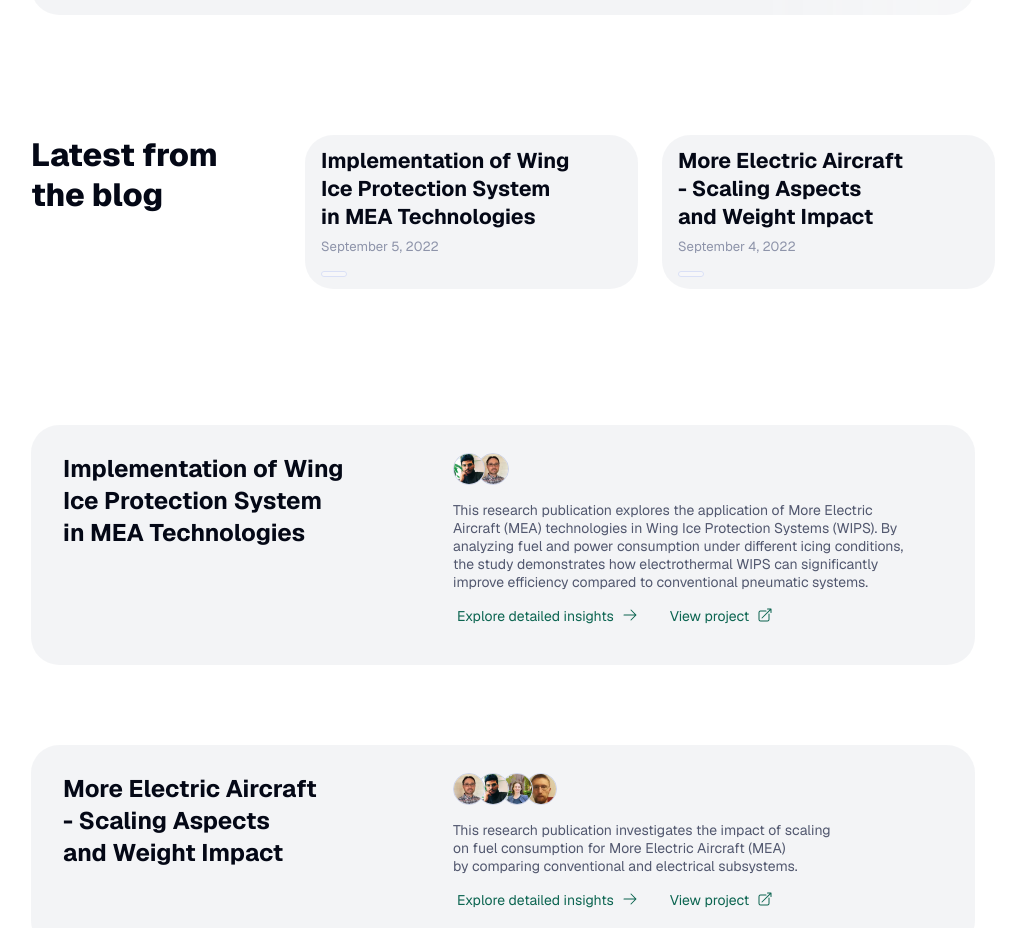
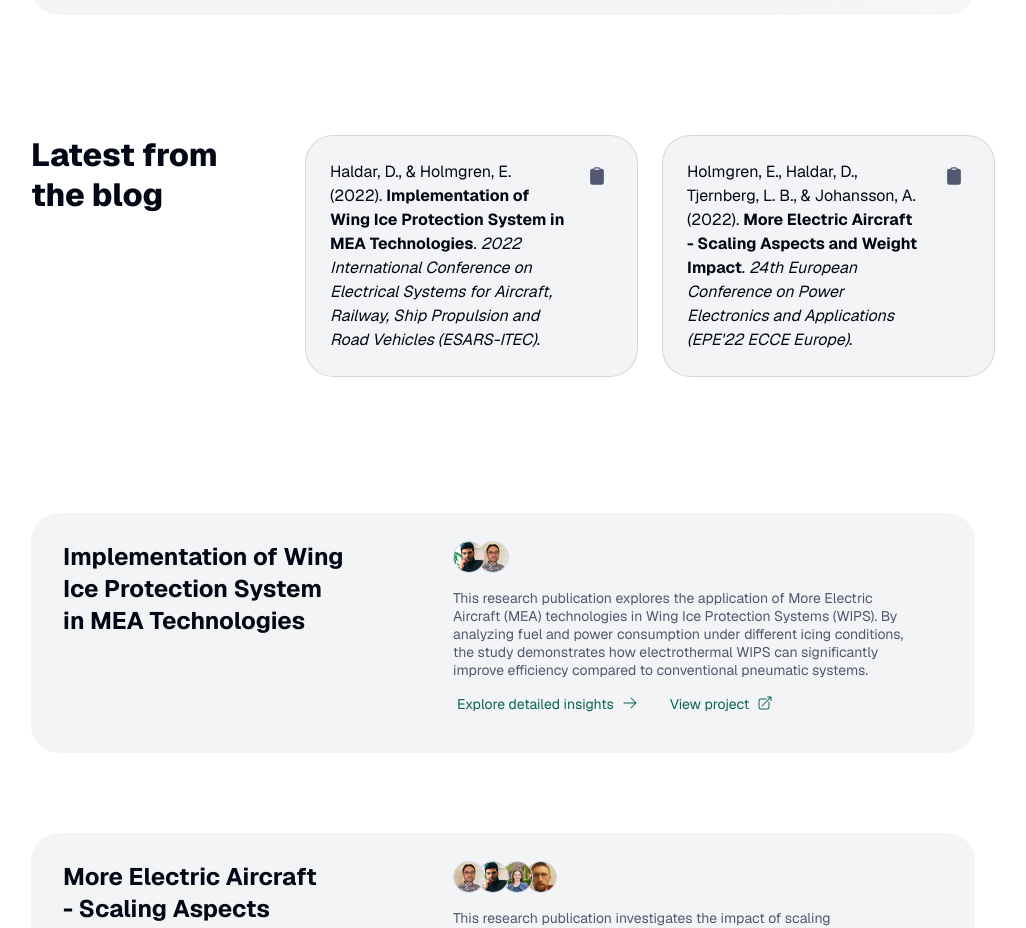
Before and after one commit to dhruvhaldar/portfolio, a Next.js app: page / in a window 1280 px wide. Shown: the part 1380-2308 px from the top of the page, without its empty margins (137-1163 px from the left). Built offline with nearby package versions, Linux system fonts and the light colour scheme.

Commit message:
feat: Refactor publication display to APA citation format, introducing `formatCitation` utility and `publication` metadata.

```diff
--- a/src/app/publications/posts/implementation-of-wing-ice-protection-in-mea.mdx
+++ b/src/app/publications/posts/implementation-of-wing-ice-protection-in-mea.mdx
@@ -12,6 +12,7 @@ team:
     avatar: "/images/emil.avif"
     linkedIn: "https://www.linkedin.com/in/emil-holmgren-theengineer/"
 link: "/documents/ImplementationofwingipsinmeaDhruv.pdf"
+publication: "2022 International Conference on Electrical Systems for Aircraft, Railway, Ship Propulsion and Road Vehicles (ESARS-ITEC)"
 ---
 
 > _Results revealed a significant reduction in e-WIPS power usage, ranging from 13% to 50% depending on the p-WIPS configuration chosen._
--- a/src/app/publications/posts/mea-scaling-aspects.mdx
+++ b/src/app/publications/posts/mea-scaling-aspects.mdx
@@ -18,6 +18,7 @@ team:
     role: "Researcher"
     avatar: "/images/johanss7.avif"
 link: "/documents/meascalingaspects.pdf"
+publication: "24th European Conference on Power Electronics and Applications (EPE'22 ECCE Europe)"
 ---
 
 > _Calculations show that a reduction in fuel consumption is possible when electrifying the ECS. The MEA technology can therefore help the air transport industry to meet the climate goals._
--- /dev/null
+++ b/src/app/utils/formatCitation.ts
@@ -0,0 +1,39 @@
+export interface CitationAuthor {
+    name: string;
+}
+
+export function formatAuthors(authors: CitationAuthor[] = []): string {
+    if (!authors || authors.length === 0) return "";
+
+    const formattedAuthors = authors.map((author: CitationAuthor) => {
+        const parts = author.name.trim().split(" ");
+        if (parts.length === 1) return parts[0];
+        const lastName = parts[parts.length - 1];
+        const initials = parts.slice(0, -1).map(p => p[0] + ".").join(" ");
+        return `${lastName}, ${initials}`;
+    });
+
+    const formatList = (list: string[]) => {
+        const last = list[list.length - 1];
+        if (last.endsWith(".")) {
+            list[list.length - 1] = last.slice(0, -1);
+        }
+        return list;
+    };
+
+    if (formattedAuthors.length === 1) return formattedAuthors[0] + ".";
+    if (formattedAuthors.length === 2) {
+        const [author1, author2] = formatList([...formattedAuthors]);
+        return `${author1}, & ${author2}.`;
+    }
+
+    const lastAuthor = formattedAuthors.pop();
+    const processedAuthors = formatList([...formattedAuthors, lastAuthor!]);
+    const finalLastAuthor = processedAuthors.pop();
+    return `${processedAuthors.join(", ")}, & ${finalLastAuthor}.`;
+}
+
+export function formatYear(date: string): string {
+    if (!date) return "";
+    return new Date(date).getFullYear().toString();
+}
--- a/src/app/utils/utils.ts
+++ b/src/app/utils/utils.ts
@@ -19,6 +19,7 @@ type Metadata = {
   tag?: string;
   team: Team[];
   link?: string;
+  publication?: string;
 };
 
 /**
@@ -53,6 +54,7 @@ function readMDXFile(filePath: string) {
     tag: data.tag || [],
     team: data.team || [],
     link: data.link || "",
+    publication: data.publication || "",
   };
   return { metadata, content };
 }
--- a/src/components/blog/Posts.module.scss
+++ b/src/components/blog/Posts.module.scss
@@ -1,5 +1,9 @@
 .hover {
     transition: all 0.2s ease-in-out;
+}
+
+.citationHover:hover {
+    background: var(--neutral-alpha-weak);
 }
 
 .hover:hover {
--- a/src/components/publications/Post.tsx
+++ b/src/components/publications/Post.tsx
@@ -1,4 +1,9 @@
-import { Column, Flex, Heading, SmartImage, SmartLink, Spotlight, Tag, Text } from "@/once-ui/components"; import styles from "./Posts.module.scss"; import { formatDate } from "@/app/utils/formatDate";
+"use client";
+
+import { Flex, SmartLink, Spotlight, Text, IconButton, Icon } from "@/once-ui/components";
+import React, { useState } from 'react';
+import styles from "./Posts.module.scss";
+import { formatAuthors, formatYear } from "@/app/utils/formatCitation";
 
 interface PostProps {
   /** The post data object */
@@ -8,47 +13,59 @@ interface PostProps {
 }
 
 /**
- * Displays a single publication post card.
+ * Displays a single publication as an APA citation inside a glass card with copy functionality.
  */
-export default function Post({ post, thumbnail }: PostProps) {
+export default function Post({ post }: PostProps) {
+  const [copied, setCopied] = useState(false);
+  const authors = formatAuthors(post.metadata.team);
+  const year = formatYear(post.metadata.publishedAt);
+  const title = post.metadata.title;
+  const publication = post.metadata.publication || "Publication";
+  const citationText = `${authors} (${year}). ${title}. ${publication}.`;
+
+  const handleCopy = (e: React.MouseEvent) => {
+    e.preventDefault();
+    e.stopPropagation();
+    navigator.clipboard.writeText(citationText);
+    setCopied(true);
+    setTimeout(() => setCopied(false), 2000);
+  };
+
   return (
-    <Spotlight className="fill-width" style={{ display: 'flex', flexDirection: 'column', width: '100%', marginBottom: 'var(--static-space-16)' }}>
-      <SmartLink fillWidth className={styles.hover} unstyled key={post.slug} href={`/publications/${post.slug}`}
+    <Spotlight
+      className={`fill-width ${styles.citationHover}`}
       style={{
+        display: 'flex',
+        flexDirection: 'column',
+        width: '100%',
+        marginBottom: 'var(--static-space-16)',
+        padding: 'var(--static-space-24)',
+        borderRadius: 'var(--radius-l)',
         backdropFilter: 'blur(10px)',
         background: 'var(--neutral-alpha-weak)',
-          borderRadius: 'var(--radius-l)',
-          overflow: 'hidden'
+        border: '1px solid var(--neutral-alpha-medium)',
+        transition: 'background 0.2s ease-in-out',
+        cursor: 'pointer'
       }}
     >
-        <Flex position="relative" mobileDirection="column" fillWidth paddingY="12" paddingX="16" gap="64">
-          {post.metadata.image && thumbnail && (
-            <SmartImage
-              preload={true}
-              maxWidth={20}
-              className={styles.image}
-              sizes="640px"
-              border="neutral-alpha-weak"
-              cursor="interactive"
-              radius="l"
-              src={post.metadata.image}
-              alt={"Thumbnail of " + post.metadata.title}
-              aspectRatio="16 / 9"
+      <Flex fillWidth gap="16" vertical="start" horizontal="space-between">
+        <SmartLink
+          unstyled
+          key={post.slug}
+          href={`/publications/${post.slug}`}
+          style={{ flex: 1 }}
+        >
+          <Text variant="body-default-m" onBackground="neutral-strong">
+            {authors} ({year}). <span style={{ fontWeight: 'bold' }}>{title}</span>. <span style={{ fontStyle: 'italic' }}>{publication}</span>.
+          </Text>
+        </SmartLink>
+        <IconButton
+          icon={copied ? "check" : "clipboard"}
+          variant="ghost"
+          onClick={handleCopy}
+          tooltip={copied ? "Copied!" : "Copy citation"}
         />
-          )}
-          <Column position="relative" fillWidth gap="8" vertical="center">
-            <Heading as="h1" variant="heading-strong-l" wrap="balance">
-              {post.metadata.title}
-            </Heading>
-            <Text variant="label-default-s" onBackground="neutral-weak">
-              {formatDate(post.metadata.publishedAt, false)}
-            </Text>
-            {post.metadata.tag && (
-              <Tag className="mt-8" label={post.metadata.tag} variant="neutral" />
-            )}
-          </Column>
       </Flex>
-      </SmartLink>
     </Spotlight>
   );
 }
```
Also changed, not shown: src/app/publications/page.module.css (+0 -12 lines). Lines whose indentation alone changed are shown as unchanged.
